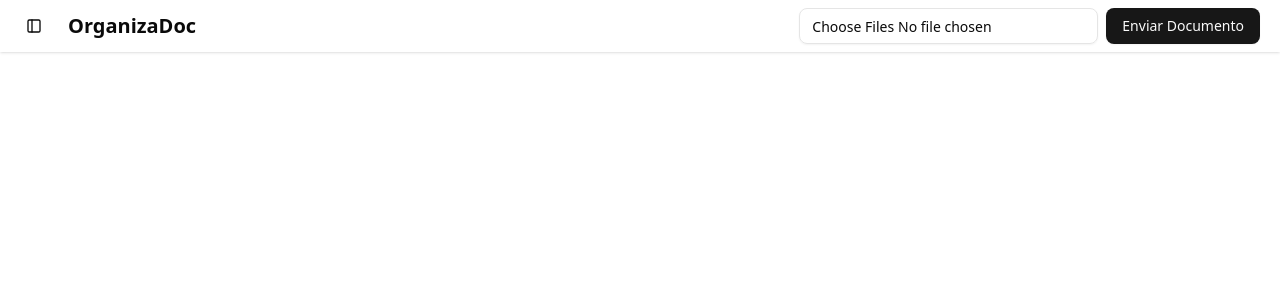
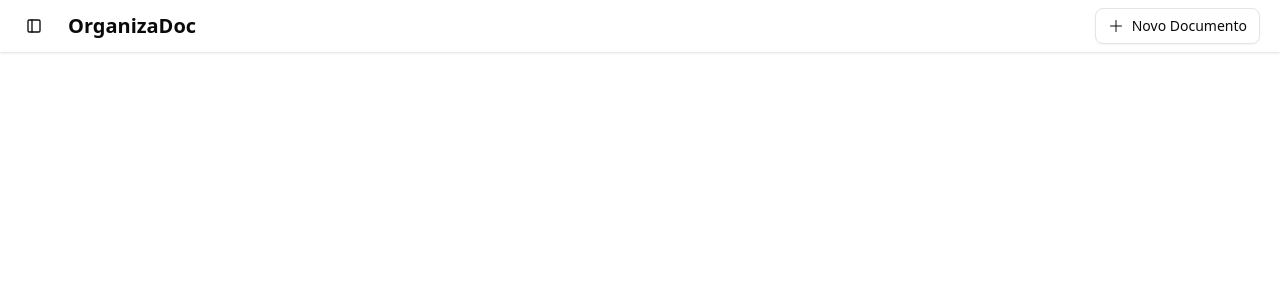
Before and after one commit to isaiasiotti18/organiza_doc, a React (Vite) app: page /app in a window 1280 px wide. Shown: the top 300 px of the page. Built offline with nearby package versions, Linux system fonts and the light colour scheme.

Commit message:
feat: refactor Header to use FormDialogComponent for document submission; enhance SendDocument form validation and structure; add key prop to DocumentCard in Category

```diff
--- /dev/null
+++ b/src/components/Header/FormDialogComponent/index.tsx
@@ -0,0 +1,46 @@
+import {
+  Dialog,
+  DialogClose,
+  DialogContent,
+  DialogDescription,
+  DialogFooter,
+  DialogHeader,
+  DialogTitle,
+  DialogTrigger
+} from '@/components/ui/dialog'
+
+import { PlusIcon } from '@phosphor-icons/react'
+
+import { Button } from '@/components/ui/button'
+
+interface FormDialogComponentProps {
+  children?: React.ReactNode
+}
+
+
+export function FormDialogComponent({ children }: FormDialogComponentProps) {
+  return (
+    <Dialog>
+      <DialogTrigger asChild>
+        <Button type='button' variant="outline">
+          <PlusIcon size={24} />
+          Novo Documento
+        </Button>
+      </DialogTrigger>
+      <DialogContent>
+        <DialogHeader>
+          <DialogTitle>Salve um novo documento</DialogTitle>
+          <DialogDescription>
+            Salve um novo documento preenchendo os cambos abaixo.
+          </DialogDescription>
+        </DialogHeader>
+        {children}
+        <DialogFooter>
+          <DialogClose asChild>
+            <Button type='button' variant="outline">Cancelar</Button>
+          </DialogClose>
+        </DialogFooter>
+      </DialogContent>
+    </Dialog>
+  )
+}
--- a/src/components/Header/index.tsx
+++ b/src/components/Header/index.tsx
@@ -1,6 +1,6 @@
 import { HeaderContainer } from "./style";
-import { Input } from '@/components/ui/input'
-import { Button } from '@/components/ui/button'
+import { SubmitNewDocument } from "../SendDocument";
+import { FormDialogComponent } from "./FormDialogComponent";
 
 interface HeaderProps {
   displayFormInHeader: boolean;
@@ -15,16 +15,9 @@ export function Header({ displayFormInHeader, children }: HeaderProps) {
         <span className="text-xl font-bold">OrganizaDoc</span>
       </div>
       {displayFormInHeader && (
-        <form className="flex flex-row gap-2">
-          <Input
-            type="file"
-            name="sendDocument"
-            id=""
-            accept="image/*,.pdf,.doc,.docx,.xml,application/msword,application/vnd.openxmlformats-officedocument.wordprocessingml.document"
-            multiple
-          />
-          <Button type="submit">Enviar Documento</Button>
-        </form>
+      <FormDialogComponent>
+        <SubmitNewDocument />
+      </FormDialogComponent>
       )}
     </HeaderContainer>
   );
--- a/src/components/SendDocument/index.tsx
+++ b/src/components/SendDocument/index.tsx
@@ -4,30 +4,31 @@ import { categories } from '@/interfaces/CategoryInterface'
 
 import { Form, FormControl, FormField, FormItem, FormLabel } from '@/components/ui/form'
 import { Input } from '@/components/ui/input'
-import { Select, SelectItem, SelectTrigger, SelectValue } from '@/components/ui/select'
-import { Dialog } from '@/components/ui/dialog'
+import { Select, SelectItem, SelectTrigger, SelectValue, SelectContent } from '@/components/ui/select'
 
 import { useForm } from "react-hook-form"
 
 import * as zod from 'zod'
 import { zodResolver } from "@hookform/resolvers/zod"
-import { SelectContent } from '@radix-ui/react-select'
-import { DialogTrigger } from '@radix-ui/react-dialog'
+import { Button } from '../ui/button'
+
+const MAX_FILE_SIZE = 5 * 1024 * 1024; // 5MB
 
 const categoryTitles = categories.map(category => category.title)
 
 const newDocumentFormValidationSchema = zod.object({
-  name: zod.string().min(5, 'Informe o nome do documento.'),
+  name: zod.string().min(3, 'Informe o nome do documento.'),
   description: zod.string().min(5, 'Informe o nome do documento.').max(20),
-  file: zod.file().max(1_000_000*5),
+  file: zod.z
+    .instanceof(File)
+    .refine((file) => file.size <= MAX_FILE_SIZE, `Max image size is 5MB.`),
   category: zod.enum(categoryTitles),
   dueDate: zod.date()
 })
 
 type newDocumentFormData = zod.infer<typeof newDocumentFormValidationSchema>
 
-
-export function SendDocument() {
+export function SubmitNewDocument() {
 
   const newDocumentForm = useForm<newDocumentFormData>({
     resolver: zodResolver(newDocumentFormValidationSchema),
@@ -35,12 +36,12 @@ export function SendDocument() {
       name: '',
       description: '',
       file: undefined,
-      category: '',
+      category: undefined,
       dueDate: new Date()
     }
   })
 
-  const { handleSubmit, reset, control } = newDocumentForm
+  const { handleSubmit, reset } = newDocumentForm
 
   function handleCreateNewDocument(data: newDocumentFormData) {
     const documentId = String(new Date().getTime())
@@ -60,14 +61,10 @@ export function SendDocument() {
   }
 
   return (
-    <Dialog>
     <Form {...newDocumentForm}>
-        <form onSubmit={handleSubmit(handleCreateNewDocument)}>
-          <DialogTrigger>
-
-          </DialogTrigger>
+      <form onSubmit={handleSubmit(handleCreateNewDocument)} action=''>
         <FormField
-            control={control}
+          control={newDocumentForm.control}
           name='name'
           render={({ field }) => (
             <FormItem>
@@ -80,7 +77,7 @@ export function SendDocument() {
         />
 
         <FormField
-            control={control}
+          control={newDocumentForm.control}
           name='description'
           render={({ field }) => (
             <FormItem>
@@ -93,7 +90,7 @@ export function SendDocument() {
         />
 
         <FormField
-            control={control}
+          control={newDocumentForm.control}
           name='category'
           render={({ field }) => (
             <FormItem>
@@ -106,7 +103,7 @@ export function SendDocument() {
                 </FormControl>
                 <SelectContent>
                   {categoryTitles.map((title) => (
-                      <SelectItem value={title}>{title}</SelectItem>
+                    <SelectItem key={title} value={title}>{title}</SelectItem>
                   ))}
                 </SelectContent>
               </Select>
@@ -115,20 +112,29 @@ export function SendDocument() {
         />
 
         <FormField
-            control={control}
-            name='description'
-            render={({ field }) => (
+          control={newDocumentForm.control}
+          name='file'
+          render={({ field: { onChange, onBlur, name, ref } }) => (
             <FormItem>
-                <FormLabel>Descrição</FormLabel>
+              <FormLabel>Arquivo</FormLabel>
               <FormControl>
-                  <Input placeholder='Dê uma descrição para o seu documento' {...field} />
+                <Input
+                  type='file'
+                  placeholder='Selecione o arquivo do seu documento'
+                  name={name}
+                  ref={ref}
+                  onBlur={onBlur}
+                  onChange={e => {
+                    const file = e.target.files && e.target.files[0];
+                    onChange(file);
+                  }}
+                />
               </FormControl>
             </FormItem>
           )}
         />
-
+        <Button type='submit'>Salvar Documento</Button>
       </form>
     </Form>
-    </Dialog>
   )
 }
--- a/src/pages/Category/index.tsx
+++ b/src/pages/Category/index.tsx
@@ -29,6 +29,7 @@ export function Category() {
       ) : (
         filteredDocuments.map((document) => (
           <DocumentCard
+            key={document.url}
             category={document.category}
             description={document.description}
             name={document.name}
```
Lines whose indentation alone changed are shown as unchanged.
